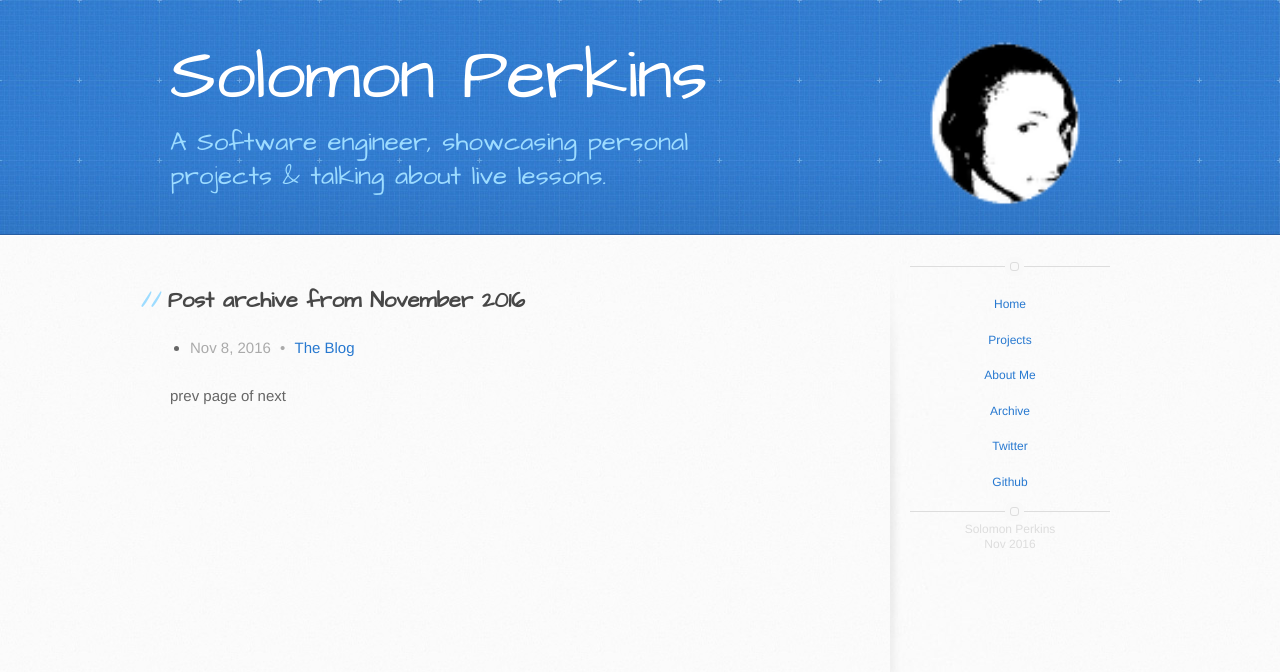
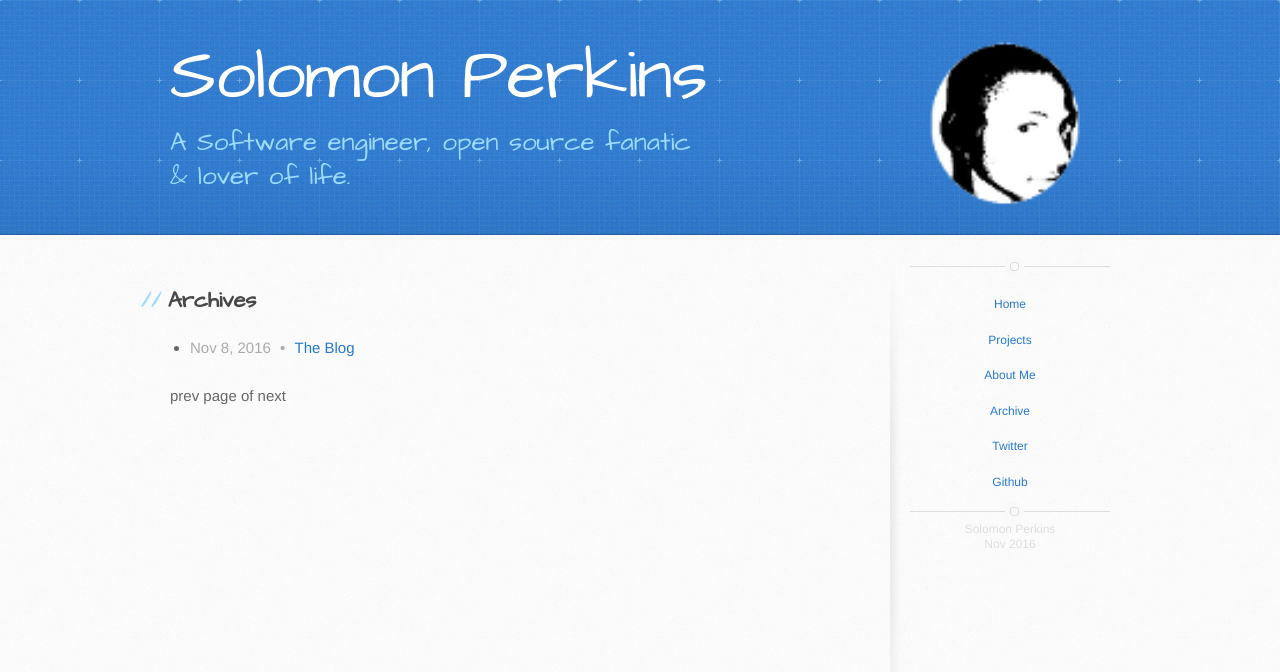
Before and after one commit to SolomonPerkins/solomonperkins.github.io, a Jekyll site: the page built from archive.html, in a window 1280 px wide. Shown: the top 672 px of the page. Built offline with Jekyll 4.4.1, drawn with Linux system fonts in a browser that asks for light colours.

Commit message:
adding changes

```diff
--- a/_config.yml
+++ b/_config.yml
@@ -10,7 +10,7 @@ date: 2016-11-08
 name: Solomon Perkins
 
 # Description of the blog
-description: "A Software engineer, showcasing personal projects & talking about live lessons."
+description: "A Software engineer, open source fanatic & lover of life."
 
 # URL of my picture avatar
 avatar: https://avatars2.githubusercontent.com/u/990021
--- a/archive.html
+++ b/archive.html
@@ -2,7 +2,7 @@
 layout: default
 ---
 
-<h2>Post archive from {{ site.date | date: "%B %Y" }}</h2>
+<h2>Archives</h2>
 
 <ul class="archive-posts">
 {% for post in site.posts %}
```
Also changed, not shown: _drafts/the-launch.md (+1 -1 lines).
